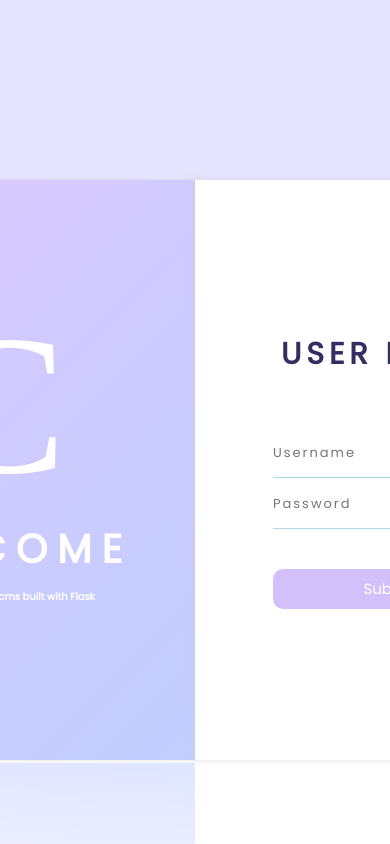
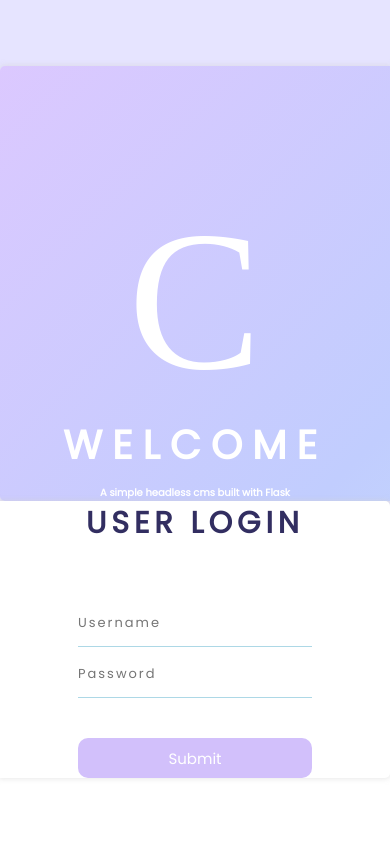
Before and after one commit to ZhenruLo/SimplyCMS, a Flask app: page /login in a window 390 px wide. Run offline with Flask 3, Linux system fonts and the light colour scheme; parts of the project's set-up code (start-up, migrations or seed data) failed here and were passed over; some libraries are stand-ins or nearby versions; some web fonts are replaced.

Commit message:
responsive login page

```diff
--- a/public/static/css/base.css
+++ b/public/static/css/base.css
@@ -6,4 +6,5 @@ html, body, #content{
 
 body{
     display: flex;
+    flex-direction: column;
 }
--- a/public/static/css/page_loader.css
+++ b/public/static/css/page_loader.css
@@ -11,10 +11,10 @@
 
 .loading_text {
     display: inline-block;
-    font-size: 30px;
+    font-size: 3rem;
     font-family: 'Chakra Petch', sans-serif;
     color: black;
-    letter-spacing: 5px;
+    letter-spacing: 0.5rem;
     animation: bar 1.5s cubic-bezier(.81, .04, .4, .7) infinite;
     animation-delay: calc(.1s * var(--i));
 }
--- a/public/static/css/scroll_bar.css
+++ b/public/static/css/scroll_bar.css
@@ -1,5 +1,5 @@
 ::-webkit-scrollbar {
-  width: 3px;
+  width: 0.3rem;
 }
 
 ::-webkit-scrollbar-track {
--- a/public/template/base.html
+++ b/public/template/base.html
@@ -11,21 +11,21 @@
         <link rel='mask-icon' href='static/images/safari-pinned-tab.svg' color='#5bbad5'>
         <meta name='msapplication-TileColor' content='#da532c'>
         <meta name='theme-color' content='#ffffff'>
-        <link rel='stylesheet' href='https://cdnjs.cloudflare.com/ajax/libs/font-awesome/6.3.0/css/all.min.css' integrity='sha512-SzlrxWUlpfuzQ+pcUCosxcglQRNAq/DZjVsC0lE40xsADsfeQoEypE+enwcOiGjk/bSuGGKHEyjSoQ1zVisanQ==' crossorigin='anonymous' referrerpolicy='no-referrer' />
+        <link rel='stylesheet' type='text/css' href='static/css/base.css'>
+        <link rel='stylesheet' type='text/css' href='static/css/page_loader.css'>
+        <link rel='stylesheet' type='text/css' href='static/css/modal_box.css'>
+        <link rel='stylesheet' type='text/css' href='static/css/custom_datatable.css'>
+        <link rel='stylesheet' type='text/css' href='static/css/share_animation.css'>
+        {% block static %}{% endblock static %}
         <link rel='stylesheet' href='//fonts.googleapis.com/css?family=Beau+Rivage'/>
         <link rel='stylesheet' href='https://fonts.googleapis.com/css?family=Poppins'>
         <link rel='stylesheet' href='https://fonts.googleapis.com/css2?family=Chakra+Petch'>
         <link rel='stylesheet' href='https://fonts.googleapis.com/css2?family=Cinzel'>
         <link rel='stylesheet' href='https://fonts.googleapis.com/css2?family=Abel'>
-        <link rel='stylesheet' type='text/css' href='static/css/base.css'>
-        <link rel='stylesheet' type='text/css' href='static/css/page_loader.css'>
-        <link rel='stylesheet' type='text/css' href='static/css/modal_box.css'>
-        <link rel='stylesheet' type='text/css' href='static/css/custom_datatable.css'>
-        <link rel='stylesheet' type='text/css' href='static/css/share_animation.css'>
-        <link rel='stylesheet' type='text/css' href='https://unpkg.com/boxicons@2.1.4/css/boxicons.min.css'>
         <link rel="stylesheet" type="text/css" href="https://cdn.datatables.net/v/zf/jq-3.6.0/dt-1.13.1/b-2.3.3/datatables.min.css"/>
         <!-- <link rel="stylesheet" type="text/css" href="https://cdnjs.cloudflare.com/ajax/libs/foundation/6.4.3/css/foundation.min.css"/> -->
-        {% block static %}{% endblock static %}
+        <link rel='stylesheet' type='text/css' href='https://unpkg.com/boxicons@2.1.4/css/boxicons.min.css'>
+        <link rel='stylesheet' href='https://cdnjs.cloudflare.com/ajax/libs/font-awesome/6.3.0/css/all.min.css' integrity='sha512-SzlrxWUlpfuzQ+pcUCosxcglQRNAq/DZjVsC0lE40xsADsfeQoEypE+enwcOiGjk/bSuGGKHEyjSoQ1zVisanQ==' crossorigin='anonymous' referrerpolicy='no-referrer' />
     </head>
     <body>
         <div class='modal_container'>
--- a/src/blueprints/login/static/css/login.css
+++ b/src/blueprints/login/static/css/login.css
@@ -1,10 +1,11 @@
 *{
     font-family: 'Poppins', sans-serif;
+    font-size: 10px;
 }
 
 .main_container{
     display: flex;
-    position: fixed;
+    flex-wrap: wrap;
     align-items: center;
     justify-content: center;
     height: 100%;
@@ -16,16 +17,21 @@
 .login_content_container{
     z-index: 1;
     display: flex;
-    position: absolute;
+    flex-direction: row;
     align-items: center;
     justify-content: center;
-    top: 180px;
-    height: 580px;
-    width: 780px;
+    height: 58rem;
+    width: 78rem;
     margin: 0 auto;
     opacity: 0;
-    border-radius: 10px;
+    border-radius: 0.5rem;
     transition: all 1s ease;
+}
+
+@media only screen and (max-width: 800px){
+    .login_content_container{
+        flex-direction: column;
+    }
 }
 
 .login_content_container.start{
@@ -34,45 +40,53 @@
 
 .welcome_container{
     z-index: 1;
-    display: inline-flex;
+    display: flex;
     flex-direction: column;
+    align-items: center;
     height: 100%;
     width: 50%;
-    text-align: center;
-    border-top-left-radius: 10px;
-    border-bottom-left-radius: 10px;
+    border-top-left-radius: 0.5rem;
+    border-bottom-left-radius: 0.5rem;
 	background: linear-gradient(-45deg, #cbf6f6, #c1cdfe, #e8c6ff, #aaffeb);
 	background-size: 400% 400%;
 	animation: gradient 3s ease infinite;
-    -webkit-box-reflect: below 3px linear-gradient(transparent 50%, rgba(0, 0, 0, .5));
-    transform: translateY(-150px);
+    -webkit-box-reflect: below 0.3rem linear-gradient(transparent 50%, rgba(0, 0, 0, .5));
+    transform: translateY(-15rem);
     transition: all 1s ease;
 }
 
 .welcome_container.start{
     transform: translateY(0);
-    box-shadow: 0 0 5px 1px rgba(211, 211, 211, 0.5);
+    box-shadow: 0 0 0.5rem 0.1rem rgba(211, 211, 211, 0.5);
 }
 
 .login_container{
     z-index: 1;
-    display: inline-flex;
+    display: flex;
     flex-direction: column;
     align-items: center;
     justify-content: center;
     height: 100%;
     width: 50%;
     background-color: white;
-    border-top-right-radius: 10px;
-    border-bottom-right-radius: 10px;
-    -webkit-box-reflect: below 3px linear-gradient(transparent 50%, rgba(0, 0, 0, .5));
-    transform: translateY(150px);
+    border-top-right-radius: 0.5rem;
+    border-bottom-right-radius: 0.5rem;
+    -webkit-box-reflect: below 0.3rem linear-gradient(transparent 50%, rgba(0, 0, 0, .5));
+    transform: translateY(15rem);
     transition: all 1s ease;
 }
 
 .login_container.start{
     transform: translateY(0);
-    box-shadow: 0 0 5px 1px rgba(211, 211, 211, 0.5);
+    box-shadow: 0 0 0.5rem 0.1rem rgba(211, 211, 211, 0.5);
+}
+
+@media only screen and (max-width: 800px){
+    .welcome_container, .login_container{
+        width: 100%;
+        height: 100%;
+        -webkit-box-reflect: unset;
+    }
 }
 
 .inner_login_container{
@@ -86,8 +100,8 @@
 }
 
 .welcome_logo{
-    margin-top: 110px;
-    font-size: 200px;
+    margin-top: 12rem;
+    font-size: 20rem;
     color: white;
     font-family: 'Beau Rivage';
     pointer-events: none;
```
Also changed, not shown: other parts of src/blueprints/login/static/css/login.css (+15 -15 lines), public/static/css/modal_box.css (+21 -21 lines), src/blueprints/content_manager/static/css/content_manager_content_left_panel.css (+20 -0 lines).
